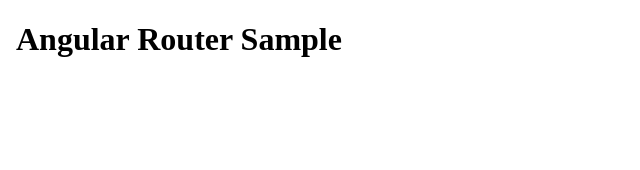
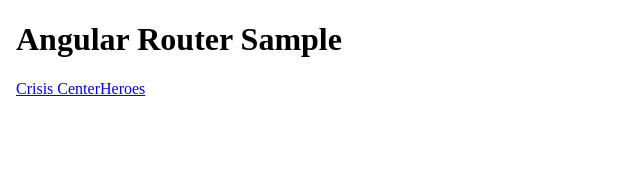
Before and after one commit to Madden20202-zz/angular-router, an Angular app: page / in a window 1280 px wide. Shown: the top 170 px of the page, without its empty margins (0-640 px from the left). Built offline with nearby package versions, Linux system fonts and the light colour scheme.

Commit message:
add buttons

```diff
--- a/src/app/app.component.html
+++ b/src/app/app.component.html
@@ -4,5 +4,9 @@
 </head>
 <body>
     <h1>Angular Router Sample</h1>
+    <nav>
+        <a class="button" routerLink="/crisis-list">Crisis Center</a>
+        <a class="button" routerLink="/heroes-list">Heroes</a>
+    </nav>
     <router-outlet></router-outlet>
 </body>
```
